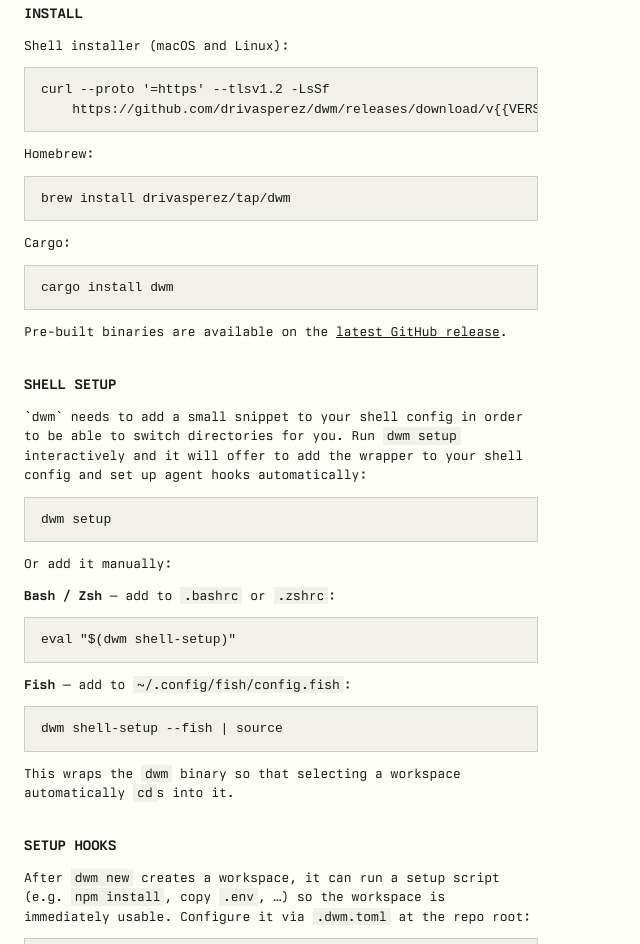
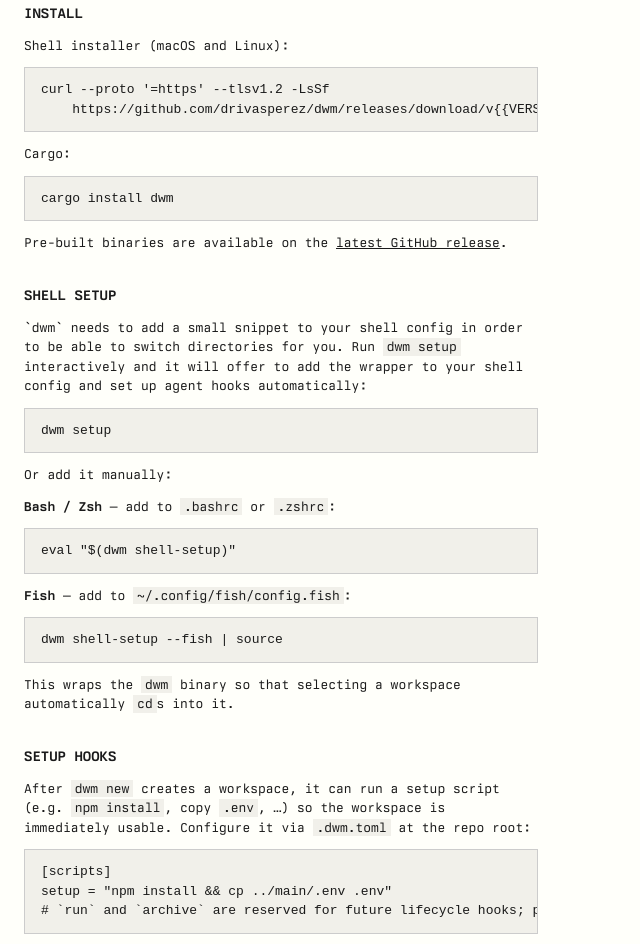
Before and after one commit to drivasperez/dwm, a plain HTML site: page site/index.html in a window 1280 px wide. Shown: the part 1113-2057 px from the top of the page, without its empty margins (0-640 px from the left). Drawn offline with Linux system fonts and the light colour scheme; files whose address does not match are found by name.

Commit message:
Build Apple Silicon releases on macos-15 and drop Homebrew
The v1.1.0 release run could not start its aarch64-apple-darwin build because
GitHub no longer supports the macos-14 runner that dist 0.30.4 picks by
default, so it is pinned to macos-15. The macOS deployment target comes from
Rust, not the runner, so binaries still run on older macOS.

Homebrew publishing is removed. The tap job has failed with bad credentials
since v1.0.0, leaving the tap at 0.4.3, so the brew install instructions in
the README and site pointed people at a stale version. release.yml is
regenerated with dist 0.30.4 to match.

Co-Authored-By: Claude Opus 5.5 <noreply@anthropic.com>

```diff
--- a/site/index.html
+++ b/site/index.html
@@ -275,9 +275,6 @@
       <pre data-copyable="true"><code>curl --proto '=https' --tlsv1.2 -LsSf
     https://github.com/drivasperez/dwm/releases/download/v{{VERSION}}/dwm-installer.sh | sh</code></pre>
 
-      <p>Homebrew:</p>
-      <pre data-copyable="true"><code>brew install drivasperez/tap/dwm</code></pre>
-
       <p>Cargo:</p>
       <pre data-copyable="true"><code>cargo install dwm</code></pre>
 
```
Also changed, not shown: 3 other files.
